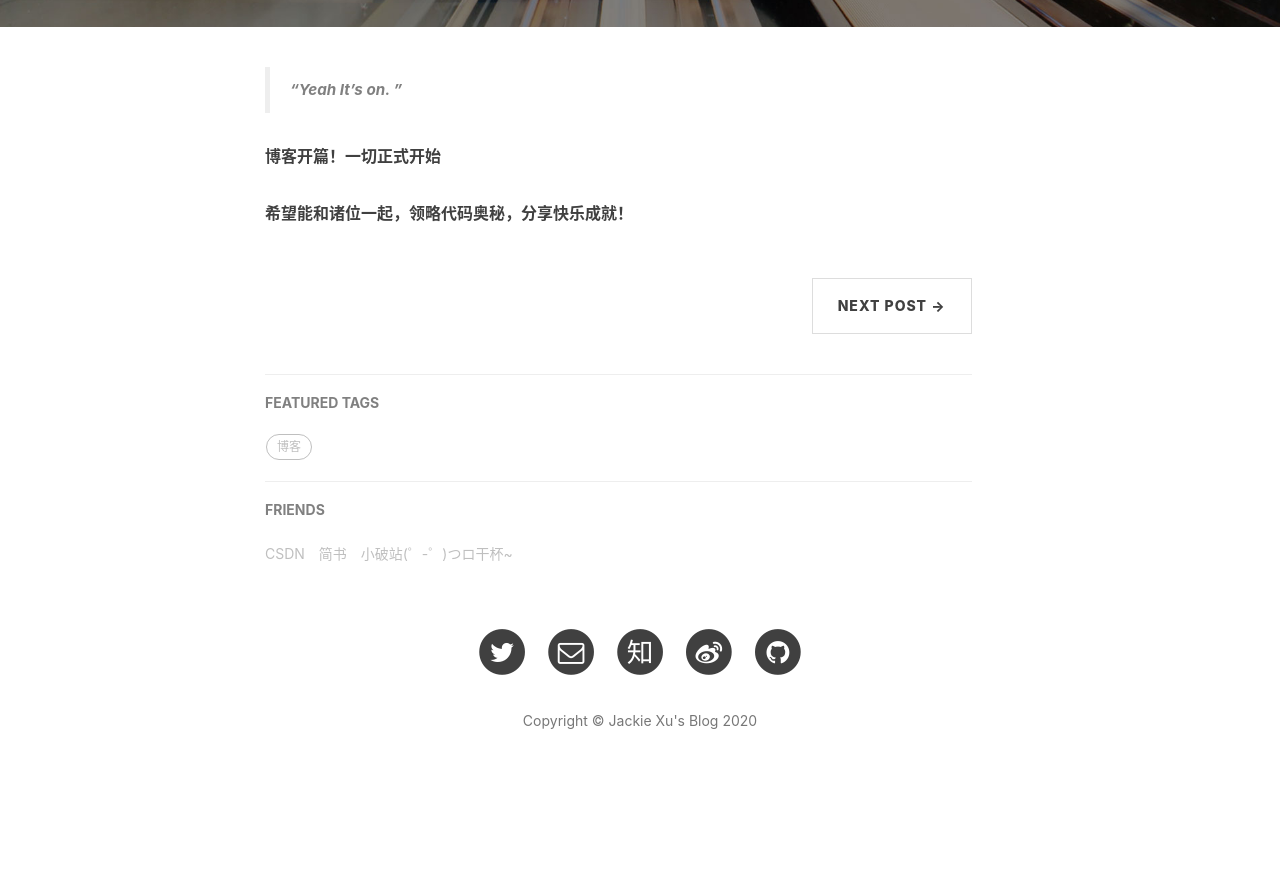
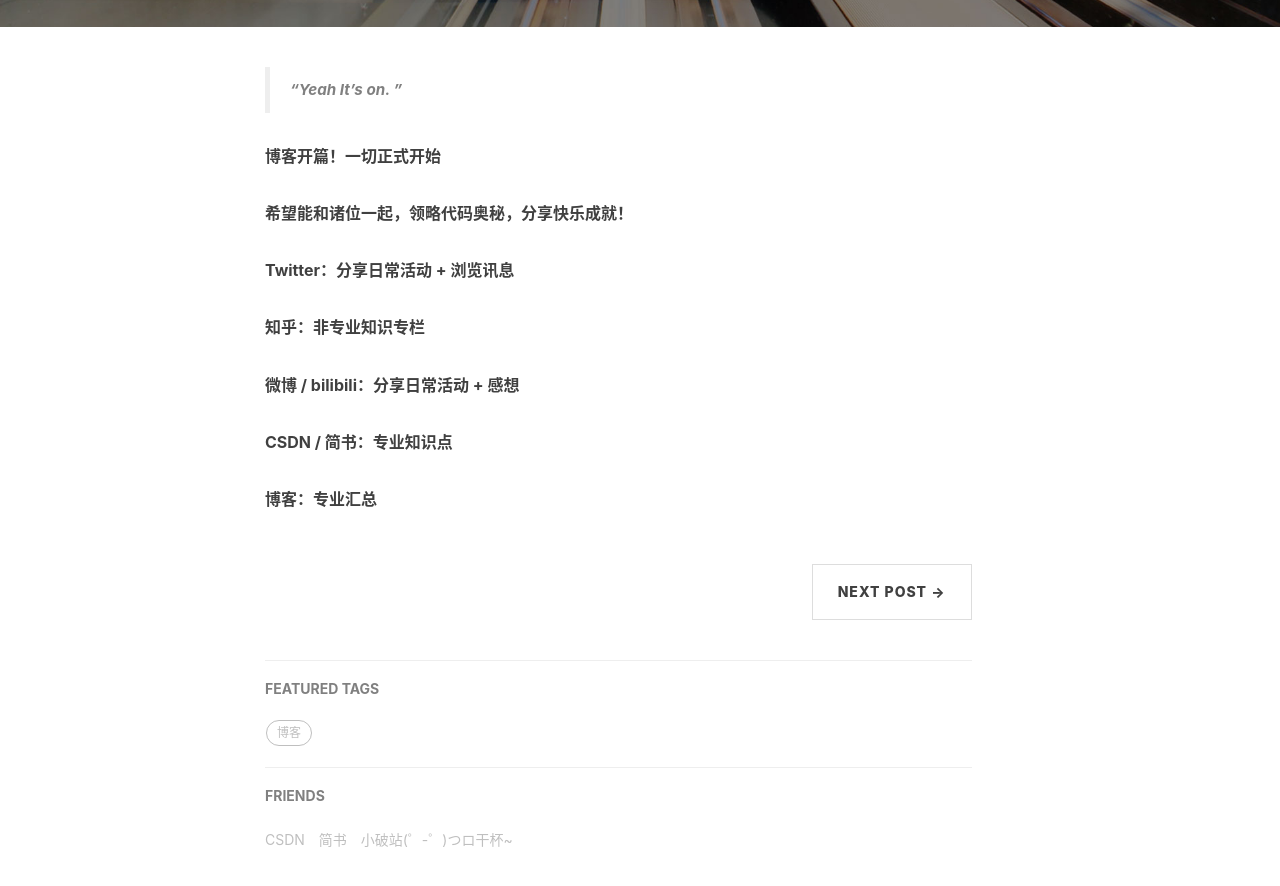
Before and after one commit to xj731231/xj731231.github.io, a Jekyll site: the page built from _posts/2014-01-29-hello-2015.markdown, in a window 1280 px wide and 900 px high, scrolled down 556 px. Shown: the top 886 px of the window. Built offline with Jekyll 4.4.1, drawn with Linux system fonts in a browser that asks for light colours; nearby versions of some CDN libraries; comment, search, counter and statistics services are not loaded; before the commit the page ends 1381 px from its top, so only the background shows below that.

Commit message:
Update 2014-01-29-hello-2015.markdown

```diff
--- a/_posts/2014-01-29-hello-2015.markdown
+++ b/_posts/2014-01-29-hello-2015.markdown
@@ -16,3 +16,18 @@ tags:
 
 
 **希望能和诸位一起，领略代码奥秘，分享快乐成就！**
+
+
+**Twitter：分享日常活动 + 浏览讯息**
+
+
+**知乎：非专业知识专栏**
+
+
+**微博 / bilibili：分享日常活动 + 感想**
+
+
+**CSDN / 简书：专业知识点**
+
+
+**博客：专业汇总**
```
